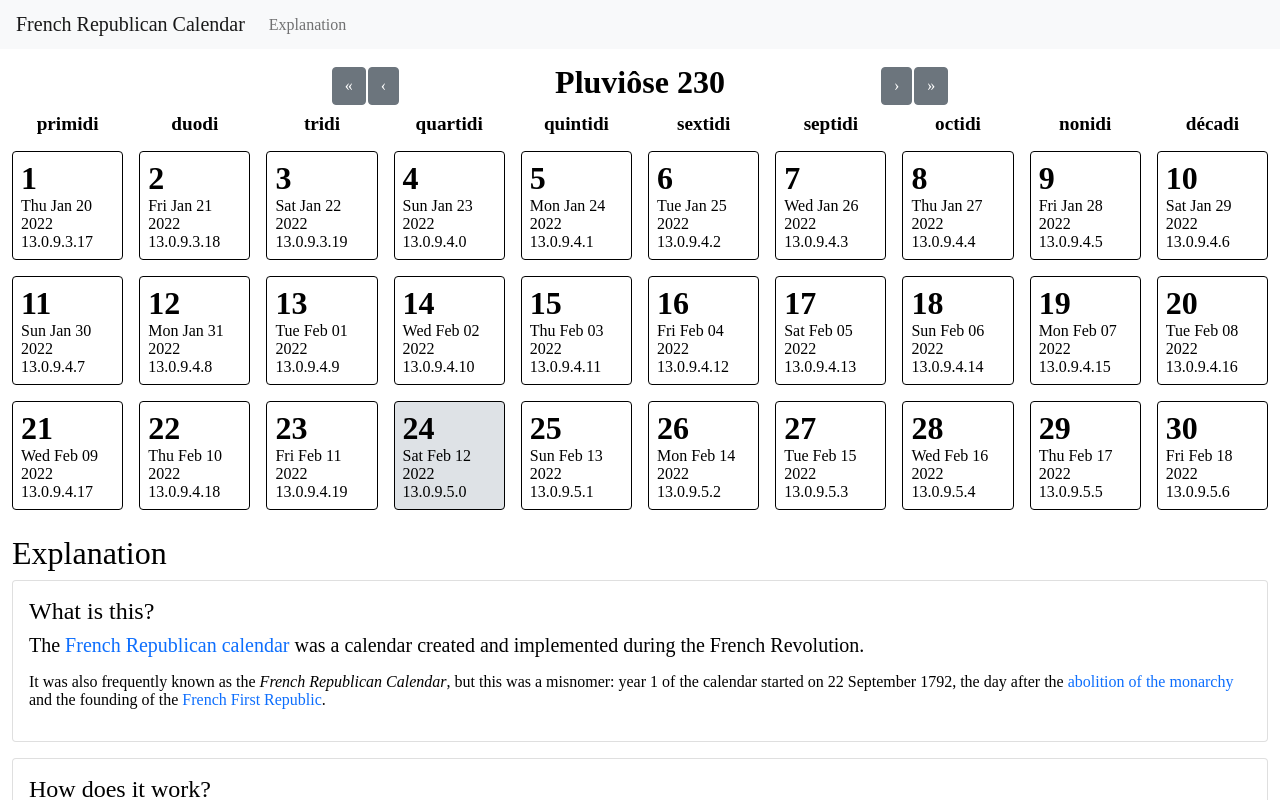
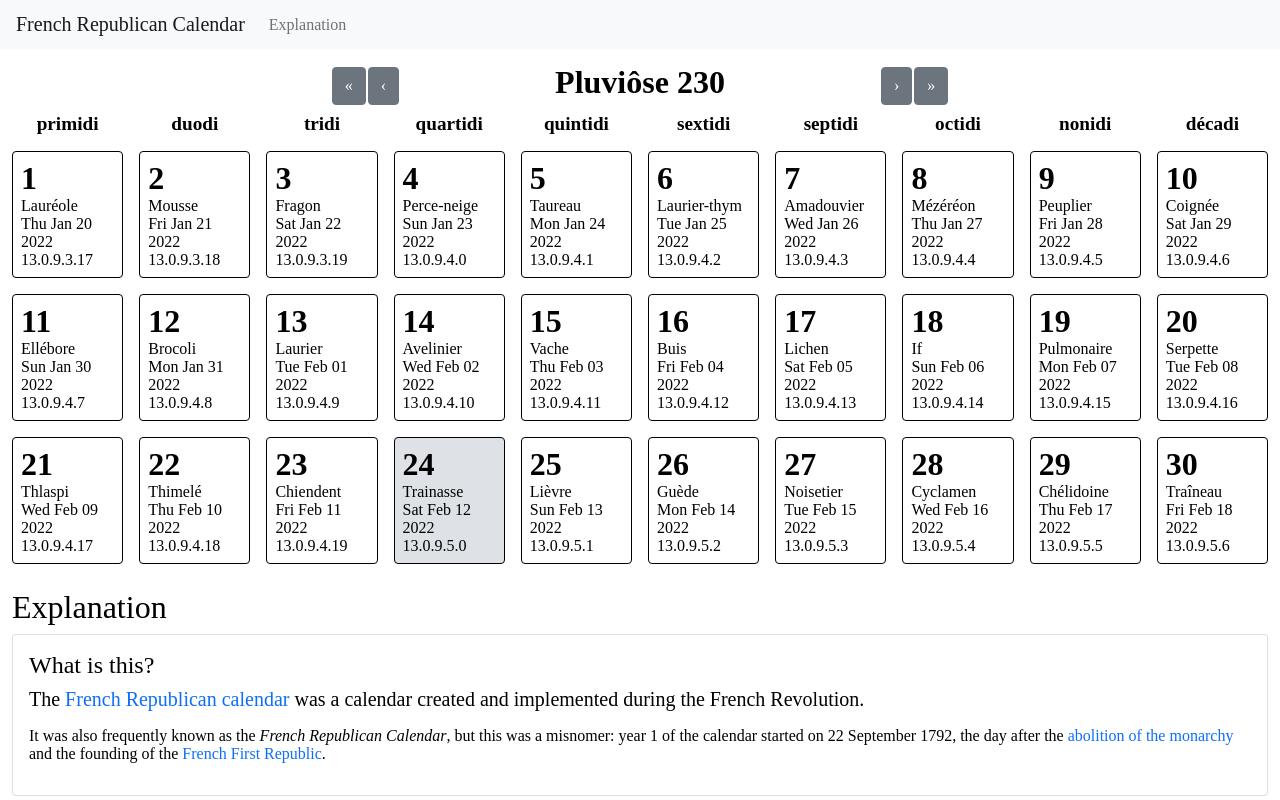
Before and after one commit to quantum5/qcal, a React (Create React App) app: page /230/5 in a window 1280 px wide. Shown: the top 800 px of the page. Built offline with nearby package versions, Linux system fonts and the light colour scheme.

Commit message:
Display rural date names

```diff
--- a/src/Calendar.tsx
+++ b/src/Calendar.tsx
@@ -1,7 +1,7 @@
 import React from 'react';
 import './Calendar.scss';
 import {
-    dateName,
+    dateName, dateRuralName,
     Day,
     decadeNames,
     endYear,
@@ -37,9 +37,11 @@ function DayDetail({jdn}: { jdn: number }): JSX.Element {
 
 function NormalDay({year, month, day, todayJDN}: DateProps & { todayJDN: number }): JSX.Element {
     const jdn = frJDN(year, month, day);
+    const rural = dateRuralName(month, day)!;
     return <div className={`Day NormalDay ${jdn === todayJDN ? 'Day-today' : ''}`}>
         <div className="Day-name">{day}</div>
         <div className="Day-decade">{decadeNames[(day - 1) % 10]}</div>
+        <div className="Day-rural" title={rural.title}>{rural.name}</div>
         <DayDetail jdn={jdn}/>
     </div>;
 }
--- a/src/dates.ts
+++ b/src/dates.ts
@@ -1,4 +1,5 @@
 import data from './cal.json';
+import ruralName from './rural-days.json';
 
 // Month 13 is for the complementary days
 export type Month = 1 | 2 | 3 | 4 | 5 | 6 | 7 | 8 | 9 | 10 | 11 | 12 | 13;
@@ -170,3 +171,11 @@ export function dateName(month: Month, day: Day): string | null {
     }
     return `${day} ${monthNames[month]}`;
 }
+
+export function dateRuralName(month: Month, day: Day): {name: string, title: string} | null {
+    const rural = ruralName[month * 30 + day - 31];
+    if (!rural)
+        return null;
+    const [name, title] = rural;
+    return {name, title};
+}
```
Also changed, not shown: src/rural-days.json (added, +1 -0 lines), 1 other file (tests, documents, lock files or other folders).
